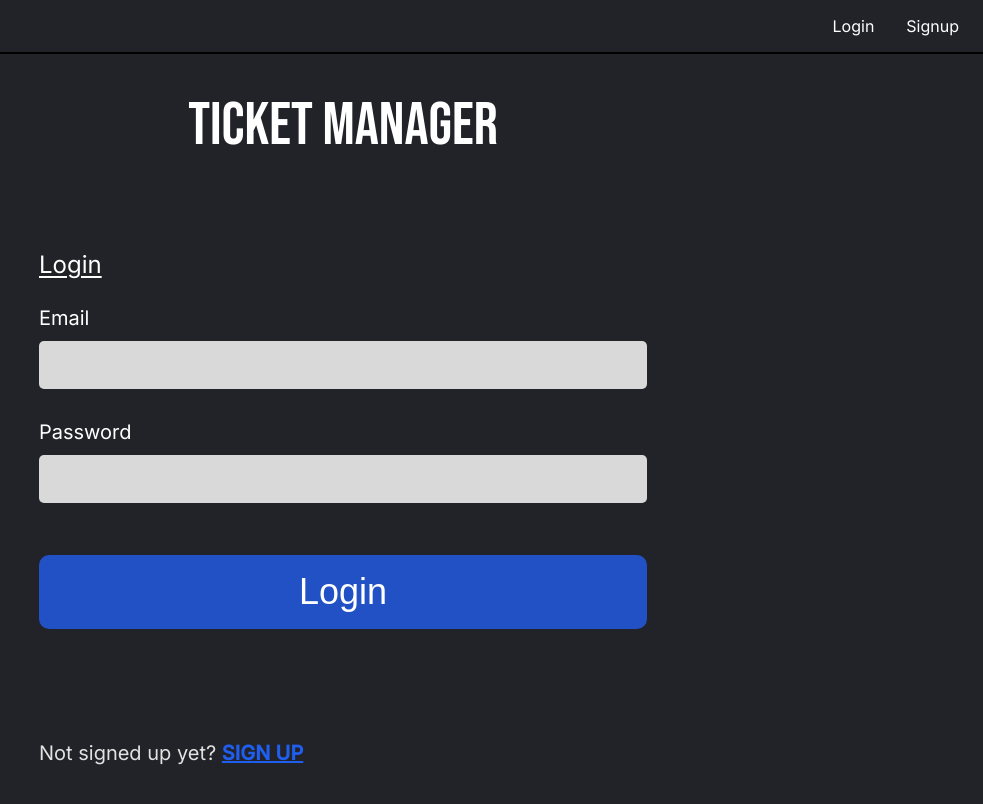
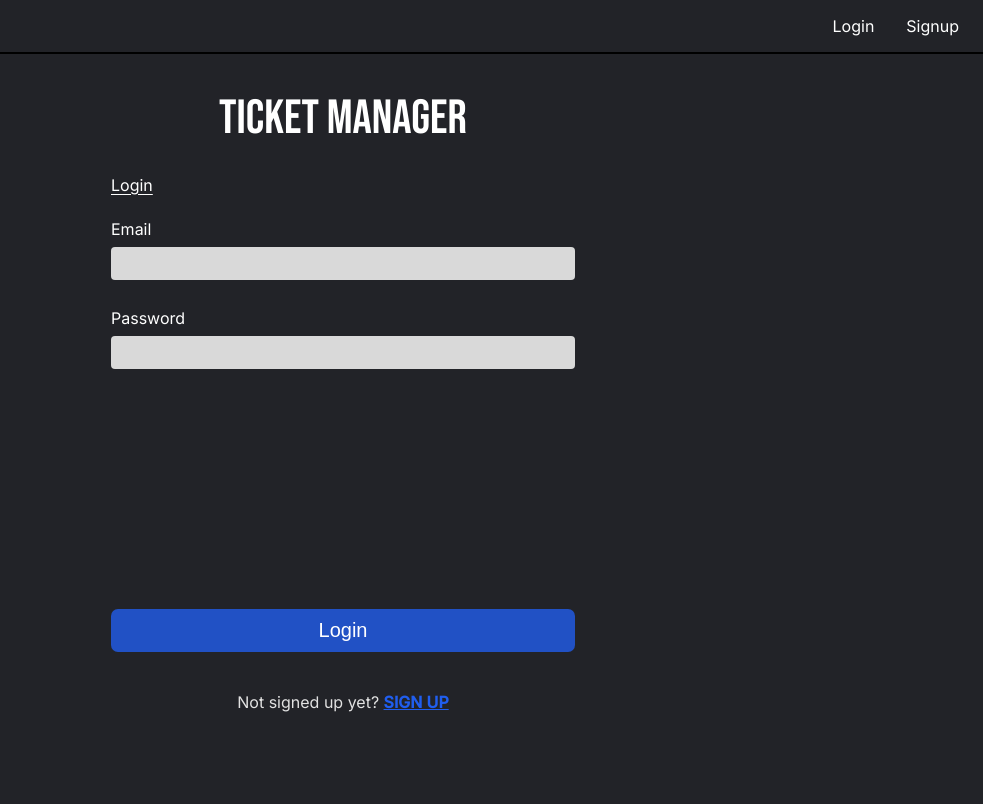
Before and after one commit to efmorales/ticketmanager-frontend, a React (Create React App) app: page /login in a window 1280 px wide. Shown: the top 804 px of the page, without its empty margins (297-1280 px from the left). Built offline with nearby package versions, Linux system fonts and the light colour scheme; no server answers.

Commit message:
Modified sizing to fit screen.

```diff
--- a/src/components/user/UserSignupAndLogin.css
+++ b/src/components/user/UserSignupAndLogin.css
@@ -7,8 +7,8 @@
 .title {
     text-align: center;
     font-family: 'Bebas Neue', cursive;
-    font-size: 3.75rem;
-    margin: 0 auto 4rem;
+    font-size: 3em;
+    margin: 0 auto .25em;
     width: 100%;
 }
 
@@ -17,10 +17,9 @@
     padding: 0 3rem;
     flex-direction: column;
     align-items: flex-start;
-    font-size: 1.25rem;
     background-color: #222328;
-    height: 100%;
-    max-width: 44rem;
+    max-width: 35em;
+    min-height: 670px;
     max-height: 1300px;
     margin: auto;
 }
@@ -28,13 +27,12 @@
 .sign-up-form .sign-up-title {
     text-decoration: underline;
     text-underline-offset: 0.2rem;
-    font-size: 1.5rem;
-    margin-bottom: 1rem;
+    margin-bottom: 1em;
 }
 
 .sign-up-form label {
     text-align: left;
-    margin: .7rem 0;
+    margin: .5em 0;
     width: 100%;
 }
 
@@ -45,14 +43,12 @@ label span {
 
 .sign-up-form input {
     font-family: 'Inter', sans-serif;
-    font-size: 1.25rem;
-    padding: 0 1.25rem;
+    padding: 0 1em;
     margin-bottom: 1.25rem;
     border-style: none;
-    border-radius: 5px;
-    height: 3rem;
+    border-radius: 4px;
     width: 100%;
-    min-height: 40px;
+    min-height: 2.5em;
     background-color: #D9D9D9;
 }
 
@@ -63,14 +59,14 @@ label span {
 
 .submit-button {
     border: none;
-    border-radius: 10px;
-    padding: 1rem 0;
-    margin: auto 0 7rem 0;
+    border-radius: 7px;
+    padding: .5em 0;
+    margin: auto 0 2em 0;
     width: 100%;
-    font-size: 2.25rem;
+    font-size: 1.25em;
     color: #fff;
     background-color: #2151C5;
-    margin-top: 2rem;
+    margin-top: auto;
 }
 
 .submit-button:focus {
@@ -82,6 +78,7 @@ label span {
     width: 100%;
     color: #e2e2e2;
     margin: 0 0 3rem 0;
+    text-align: center;
 }
 
 .login-signup-link>a,
```
